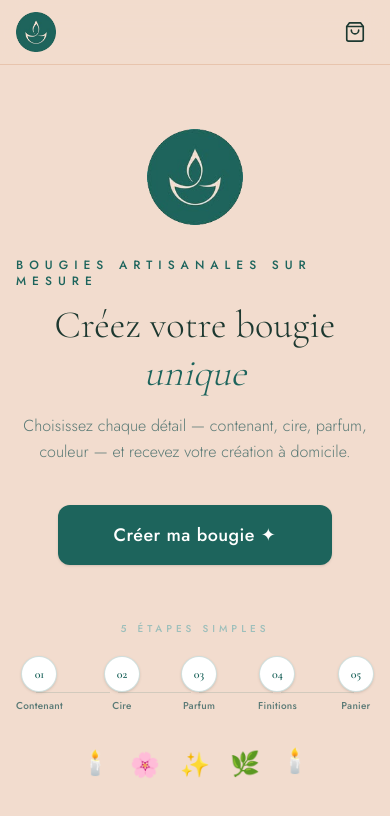
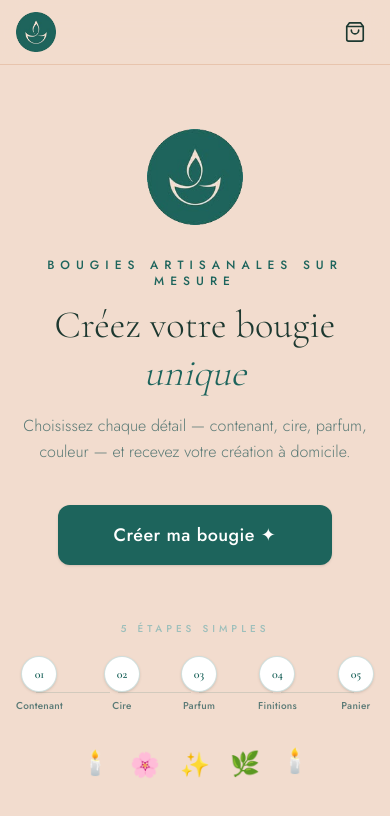
Before and after one commit to medincode/candlemaker, a Next.js app: page / in a window 390 px wide. Shown: the top 816 px of the page. Built offline with nearby package versions, Linux system fonts and the light colour scheme.

Commit message:
fix: centrage texte landing mobile
https://claude.ai/code/session_01WXrxSNS8Rozh4LaR4VjSgL

```diff
--- a/src/app/page.tsx
+++ b/src/app/page.tsx
@@ -35,7 +35,7 @@ export default function Home() {
         initial={{ opacity: 0, y: 12 }}
         animate={{ opacity: 1, y: 0 }}
         transition={{ duration: 0.6, delay: 0.15 }}
-        className="text-xs tracking-[0.5em] uppercase text-[#1d645c] font-medium mb-3"
+        className="text-xs tracking-[0.5em] uppercase text-[#1d645c] font-medium mb-3 text-center w-full"
       >
         Bougies Artisanales Sur Mesure
       </motion.p>
```
